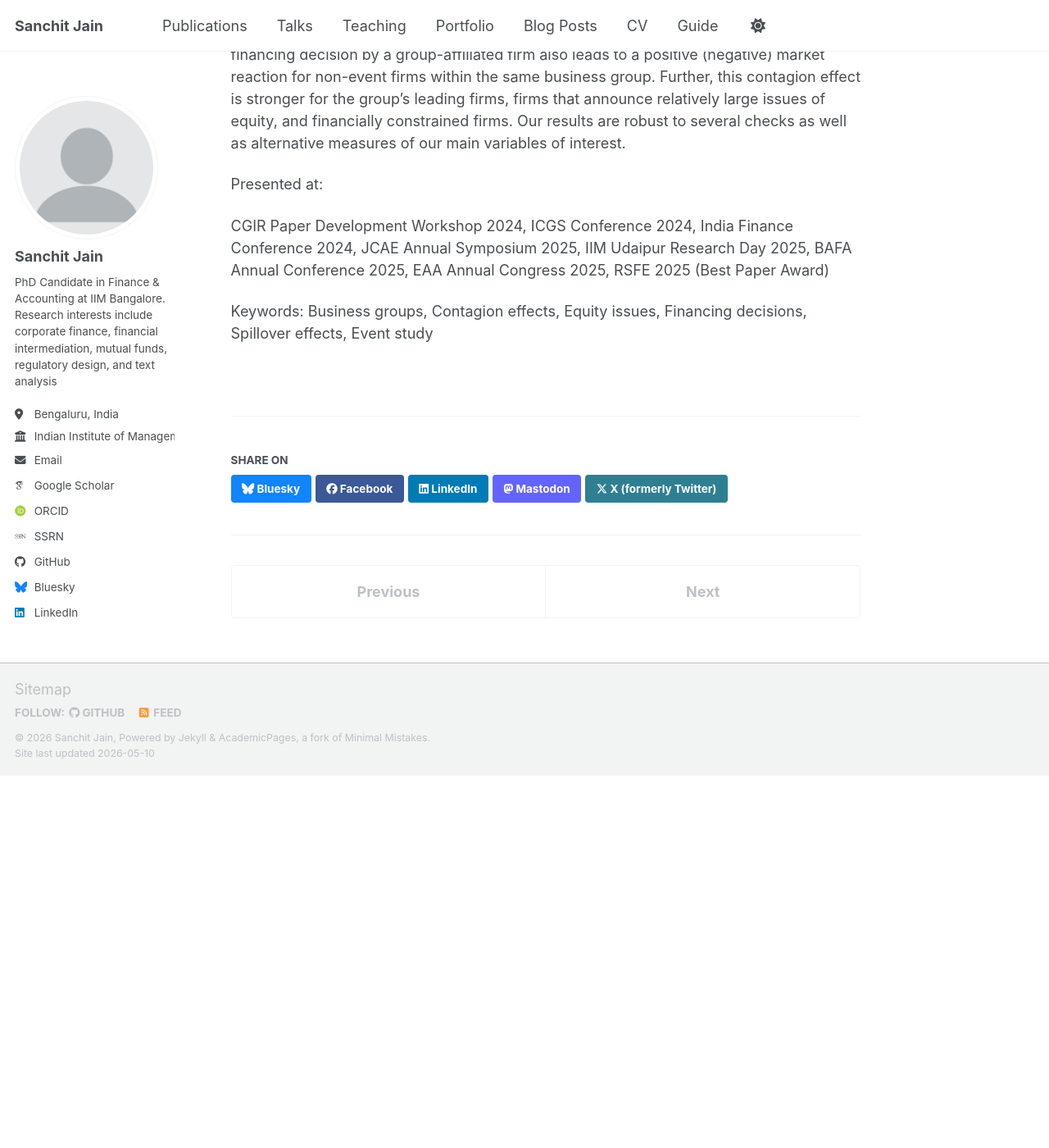
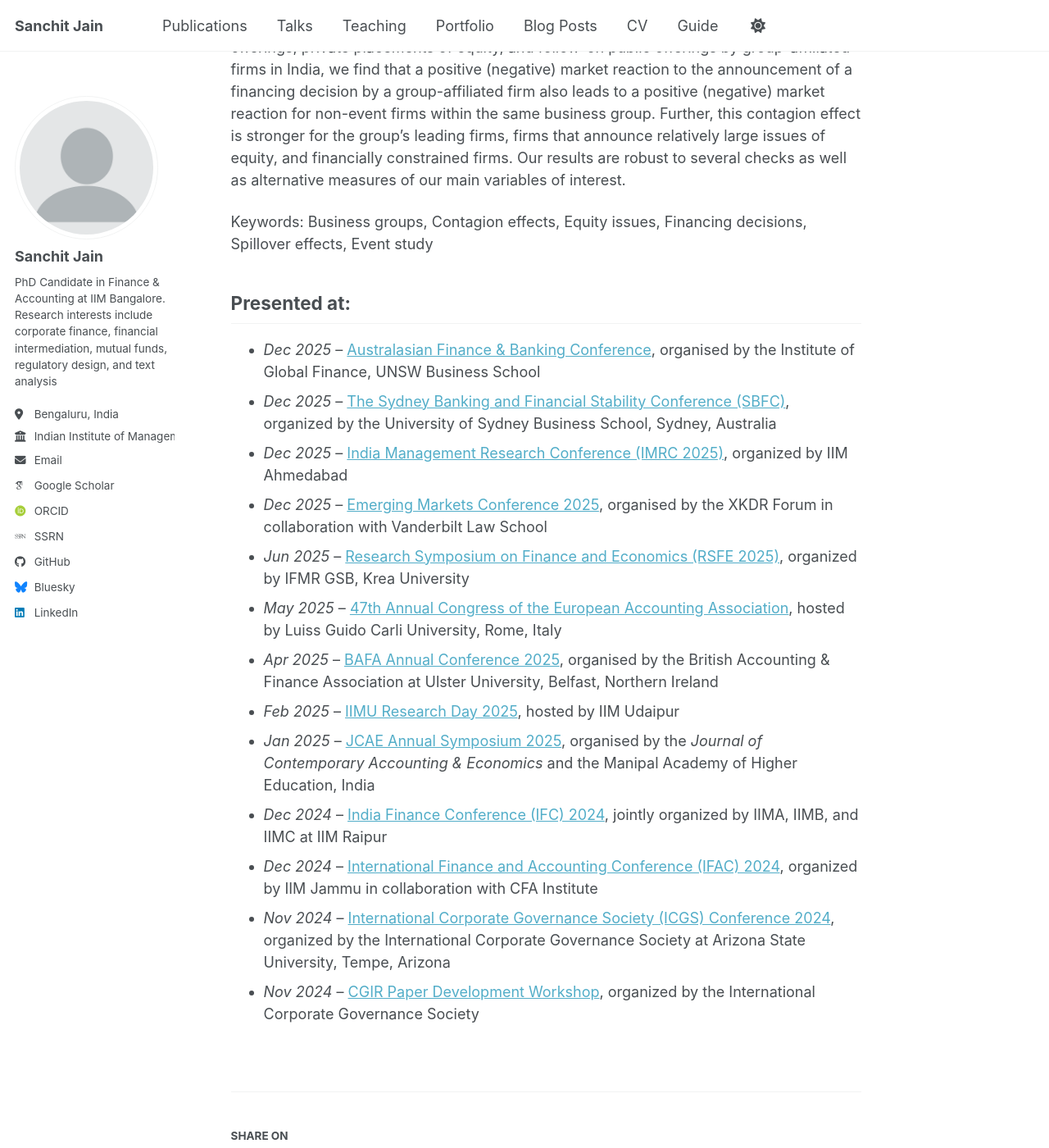
Before and after one commit to casanchitjain/casanchitjain.github.io, a Jekyll site: the page built from _publications/wp-contagion-effects.md, in a window 1280 px wide and 1400 px high, scrolled down 329 px. Shown: the whole window at 82% size. Built offline with Jekyll 4.4.1, drawn with Linux system fonts in a browser that asks for light colours; some web fonts are replaced; a script bundle is joined from its source files by our own code; library files that are not in the unit come from our copies; before the commit the page ends 1275 px from its top, so only the background shows below that.

Commit message:
Restructured Conferences

```diff
--- a/_publications/wp-contagion-effects.md
+++ b/_publications/wp-contagion-effects.md
@@ -13,16 +13,25 @@ citation:
 
 
 
-Abstract
+## Abstract
 
 We examine whether announcements of financing decisions by group-affiliated firms have any spillover effects on the value of their member firms. Employing data on rights offerings, private placements of equity, and follow-on public offerings by group-affiliated firms in India, we find that a positive (negative) market reaction to the announcement of a financing decision by a group-affiliated firm also leads to a positive (negative) market reaction for non-event firms within the same business group. Further, this contagion effect is stronger for the group's leading firms, firms that announce relatively large issues of equity, and financially constrained firms. Our results are robust to several checks as well as alternative measures of our main variables of interest.
 
-
-Presented at:
-
-CGIR Paper Development Workshop 2024, ICGS Conference 2024, India Finance Conference 2024, JCAE Annual Symposium 2025, IIM Udaipur Research Day 2025, BAFA Annual Conference 2025, EAA Annual Congress 2025, RSFE 2025 (Best Paper Award)
+Keywords: Business groups, Contagion effects, Equity issues, Financing decisions, Spillover effects, Event study
 
 
+## Presented at:
 
-
-Keywords: Business groups, Contagion effects, Equity issues, Financing decisions, Spillover effects, Event study
+- *Dec 2025* – [Australasian Finance & Banking Conference](https://www.unsw.edu.au/business/our-schools/banking-finance/seminars-workshops/australasian-finance-banking-conference), organised by the Institute of Global Finance, UNSW Business School
+- *Dec 2025* – [The Sydney Banking and Financial Stability Conference (SBFC)](https://sbfc.sydney.edu.au/), organized by the University of Sydney Business School, Sydney, Australia
+- *Dec 2025* – [India Management Research Conference (IMRC 2025)](https://conference.iima.ac.in/imrc2025/), organized by IIM Ahmedabad
+- *Dec 2025* – [Emerging Markets Conference 2025](https://www.emergingmarketsconference.org/), organised by the XKDR Forum in collaboration with Vanderbilt Law School
+- *Jun 2025* – [Research Symposium on Finance and Economics (RSFE 2025)](https://krea.edu.in/ifmrgsb/research-symposium-finance-and-economics/), organized by IFMR GSB, Krea University
+- *May 2025* – [47th Annual Congress of the European Accounting Association](https://eaa-online.org/congress-2025/), hosted by Luiss Guido Carli University, Rome, Italy
+- *Apr 2025* – [BAFA Annual Conference 2025](https://bafa.ac.uk/events/upcoming-events/annual-conference-with-doctoral-masterclasses-2025.html), organised by the British Accounting & Finance Association at Ulster University, Belfast, Northern Ireland
+- *Feb 2025* – [IIMU Research Day 2025](https://www.iimu.ac.in/faculty-aamp-research/conference/iimu-research-day-2025), hosted by IIM Udaipur
+- *Jan 2025* – [JCAE Annual Symposium 2025](https://www.ssrn.com/index.cfm/en/janda/announcement/?id=15206), organised by the *Journal of Contemporary Accounting & Economics* and the Manipal Academy of Higher Education, India
+- *Dec 2024* – [India Finance Conference (IFC) 2024](https://indiafa.org/conferences/), jointly organized by IIMA, IIMB, and IIMC at IIM Raipur
+- *Dec 2024* – [International Finance and Accounting Conference (IFAC) 2024](https://www.iimj.ac.in/ifac), organized by IIM Jammu in collaboration with CFA Institute
+- *Nov 2024* – [International Corporate Governance Society (ICGS) Conference 2024](https://icgs2024.wpcarey.asu.edu/), organized by the International Corporate Governance Society at Arizona State University, Tempe, Arizona
+- *Nov 2024* – [CGIR Paper Development Workshop](https://icgs2024.wpcarey.asu.edu/), organized by the International Corporate Governance Society
```
